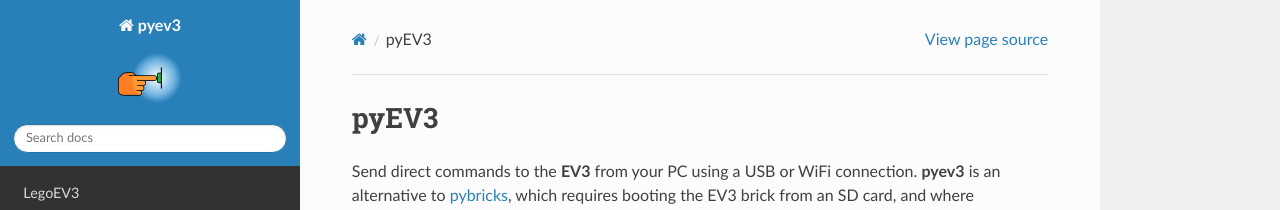
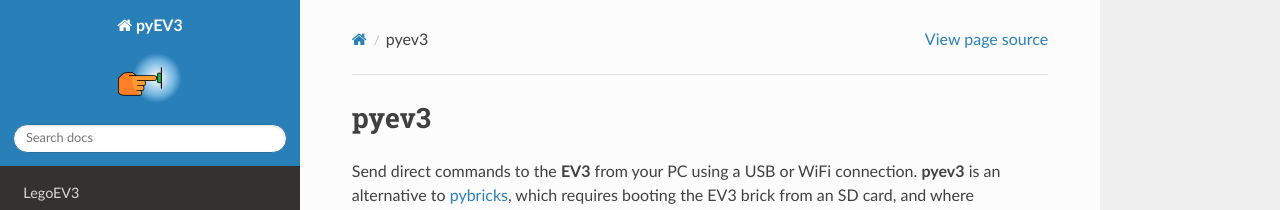
Before and after one commit to EduardoNigro/pyev3, a Sphinx documentation site: the page built from docs/source/index.rst, in a window 1280 px wide and 900 px high. Shown: the top 210 px of the window. Built offline with Sphinx 7.4.7 and the Read the Docs theme 2.0.0, drawn with Linux system fonts in a browser that asks for light colours.

```diff
--- a/docs/source/conf.py
+++ b/docs/source/conf.py
@@ -22,7 +22,7 @@ import sphinx_rtd_theme
 
  # -- Project information -----------------------------------------------------
 
-project = 'pyev3'
+project = 'pyEV3'
 copyright = '2021, Eduardo Nigro'
 author = 'Eduardo Nigro'
 
--- a/docs/source/index.rst
+++ b/docs/source/index.rst
@@ -1,5 +1,5 @@
 
-pyEV3
+pyev3
 =====
 
 .. toctree::
```
